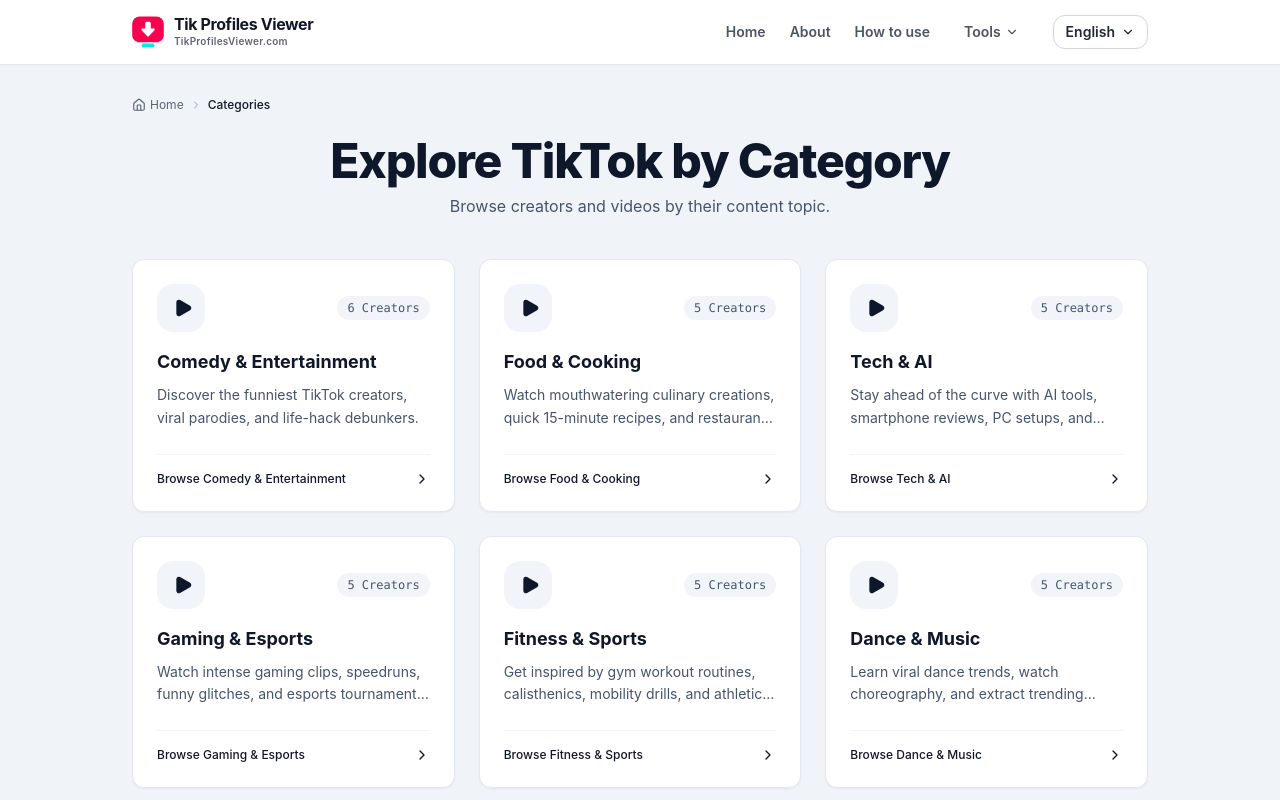
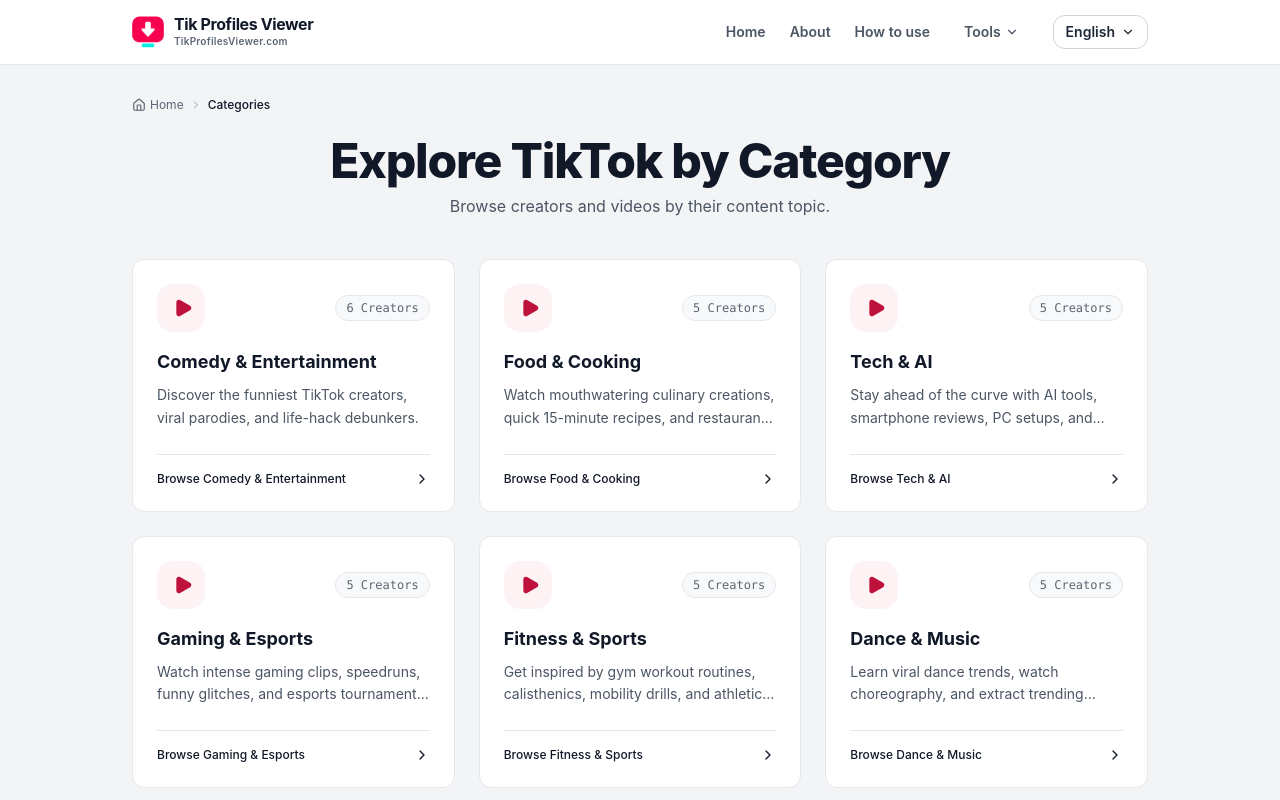
Before and after one commit to eaelax/testing, a Next.js app: page /categories in a window 1280 px wide. Shown: the top 800 px of the page. Built offline with nearby package versions, Linux system fonts and the light colour scheme.

Commit message:
Update page.tsx

```diff
--- a/app/categories/page.tsx
+++ b/app/categories/page.tsx
@@ -29,7 +29,7 @@ export default function CategoriesPage() {
   };
 
   return (
-    <div className="min-h-screen flex flex-col bg-[#f0f4f9] text-slate-900">
+    <div className="min-h-screen flex flex-col bg-[#F3F4F6] text-[#111827]">
       <Navbar />
 
       <main className="flex-1 max-w-[1080px] w-full mx-auto px-4 sm:px-6 lg:px-8 py-8">
@@ -40,12 +40,12 @@ export default function CategoriesPage() {
 
         <Breadcrumbs items={[{ label: 'Categories' }]} />
 
-        {/* Hero Section: NO pill tag */}
+        {/* Hero Section */}
         <div className="text-center max-w-3xl mx-auto mb-10">
-          <h1 className="text-3xl sm:text-4xl md:text-5xl font-extrabold text-slate-900 tracking-tight">
+          <h1 className="text-3xl sm:text-4xl md:text-5xl font-extrabold text-[#111827] tracking-tight">
             Explore TikTok by Category
           </h1>
-          <p className="text-sm sm:text-base text-slate-600 mt-2 leading-relaxed">
+          <p className="text-sm sm:text-base text-[#4B5563] mt-2 leading-relaxed">
             Browse creators and videos by their content topic.
           </p>
         </div>
@@ -56,27 +56,27 @@ export default function CategoriesPage() {
             <Link
               key={cat.slug}
               href={`/category/${cat.slug}`}
-              className="group p-6 rounded-xl bg-white border border-slate-200 hover:border-slate-300 hover:shadow-sm transition-all flex flex-col justify-between shadow-xs"
+              className="group p-6 rounded-xl bg-[#FFFFFF] border border-[#E5E7EB] hover:border-[#9CA3AF] transition-colors flex flex-col justify-between"
             >
               <div>
                 <div className="flex items-center justify-between mb-4">
-                  <div className="w-12 h-12 rounded-2xl bg-slate-100 flex items-center justify-center text-slate-900 group-hover:bg-slate-900 group-hover:text-white transition-all">
+                  <div className="w-12 h-12 rounded-2xl bg-[#FDF2F4] flex items-center justify-center text-[#BE123C] group-hover:bg-[#D61C47] group-hover:text-[#FFFFFF] transition-colors">
                     <Play className="w-5 h-5 fill-current translate-x-0.5" />
                   </div>
-                  <span className="text-xs font-mono font-medium px-2.5 py-1 rounded-full bg-slate-100 text-slate-600">
+                  <span className="text-xs font-mono font-medium px-2.5 py-1 rounded-full bg-[#F8F9FA] text-[#5C6573] border border-[#E5E7EB]">
                     {cat.creatorUsernames.length} Creators
                   </span>
                 </div>
 
-                <h3 className="text-lg font-bold text-slate-900 group-hover:text-black transition-colors">
+                <h3 className="text-lg font-bold text-[#111827] transition-colors">
                   {cat.name}
                 </h3>
-                <p className="text-xs sm:text-sm text-slate-600 mt-2 line-clamp-2 leading-relaxed">
+                <p className="text-xs sm:text-sm text-[#4B5563] mt-2 line-clamp-2 leading-relaxed">
                   {cat.shortDescription}
                 </p>
               </div>
 
-              <div className="mt-6 pt-4 border-t border-slate-100 flex items-center justify-between text-xs text-slate-900 font-medium">
+              <div className="mt-6 pt-4 border-t border-[#E5E7EB] flex items-center justify-between text-xs text-[#111827] font-medium">
                 <span>Browse {cat.name}</span>
                 <ChevronRight className="w-4 h-4 group-hover:translate-x-0.5 transition-transform" />
               </div>
```
